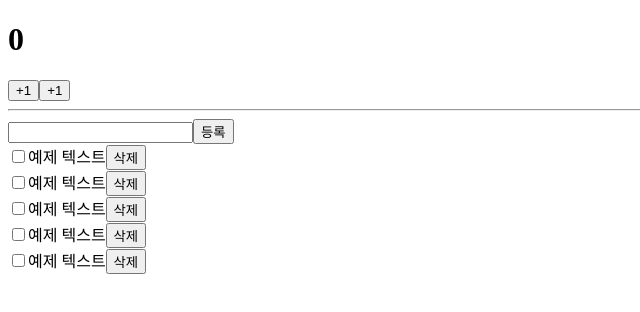
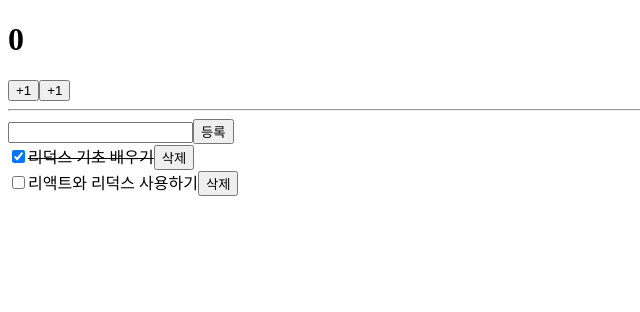
Before and after one commit to junh0328/react-redux-tutorial, a React (Create React App) app: page / in a window 1280 px wide. Shown: the top 312 px of the page, without its empty margins (0-640 px from the left). Built offline with nearby package versions, Linux system fonts and the light colour scheme.

Commit message:
컨테이너 컴포넌트(container/...) 생성 및 App.js에 연결

```diff
--- a/src/App.js
+++ b/src/App.js
@@ -1,13 +1,13 @@
 import React from 'react';
-import Counter from './components/Counter';
-import Todos from './components/Todos';
+import CounterContainer from './containers/CounterContainer';
+import TodosContainer from './containers/TodosContainer';
 
 function App() {
   return (
     <>
-      <Counter number={0} />
+      <CounterContainer />
       <hr />
-      <Todos />
+      <TodosContainer />
     </>
   );
 }
--- a/src/components/Todos.js
+++ b/src/components/Todos.js
@@ -3,9 +3,16 @@
 const TodoItem = ({ todo, onToggle, onRemove }) => {
   return (
     <div>
-      <input type="checkbox" />
-      <span>예제 텍스트</span>
-      <button>삭제</button>
+      <input
+        type="checkbox"
+        onClick={() => onToggle(todo.id)}
+        checked={todo.done}
+        readOnly={true}
+      />
+      <span style={{ textDecoration: todo.done ? 'line-through' : ' none' }}>
+        {todo.text}
+      </span>
+      <button onClick={() => onRemove(todo.id)}>삭제</button>
     </div>
   );
 };
@@ -20,19 +27,25 @@
 }) => {
   const onSubmit = (e) => {
     e.preventDefault();
+    onInsert(input);
+    onChangeInput(''); // 등록 후 인풋 초기화
   };
+  const onChange = (e) => onChangeInput(e.target.value);
   return (
     <div>
       <form onSubmit={onSubmit}>
-        <input />
+        <input value={input} onChange={onChange} />
         <button type="submit">등록</button>
       </form>
       <div>
-        <TodoItem />
-        <TodoItem />
-        <TodoItem />
-        <TodoItem />
-        <TodoItem />
+        {todos.map((todo) => (
+          <TodoItem
+            todo={todo}
+            key={todo.id}
+            onToggle={onToggle}
+            onRemove={onRemove}
+          />
+        ))}
       </div>
     </div>
   );
--- /dev/null
+++ b/src/containers/CounterContainer.js
@@ -0,0 +1,25 @@
+import React from 'react';
+import { connect } from 'react-redux';
+import Counter from '../components/Counter';
+import { increase, decrease } from '../modules/counter';
+
+const CounterContainer = ({ number, increase, decrease }) => {
+  return (
+    <Counter number={number} onIncrease={increase} onDecrease={decrease} />
+  );
+};
+
+const mapStateToProps = (state) => ({
+  number: state.counter.number,
+});
+
+const mapDispatchToProps = (dispatch) => ({
+  increase: () => {
+    dispatch(increase());
+  },
+  decrease: () => {
+    dispatch(decrease());
+  },
+});
+
+export default connect(mapStateToProps, mapDispatchToProps)(CounterContainer);
--- /dev/null
+++ b/src/containers/TodosContainer.js
@@ -0,0 +1,37 @@
+import React from 'react';
+import { connect } from 'react-redux';
+import { changeInput, insert, toggle, remove } from '../modules/todos';
+import Todos from '../components/Todos';
+
+const TodosContainer = ({
+  input,
+  todos,
+  changeInput,
+  insert,
+  toggle,
+  remove,
+}) => {
+  return (
+    <Todos
+      input={input}
+      todos={todos}
+      onChangeInput={changeInput}
+      onInsert={insert}
+      onToggle={toggle}
+      onRemove={remove}
+    />
+  );
+};
+
+export default connect(
+  ({ todos }) => ({
+    input: todos.input,
+    todos: todos.todos,
+  }),
+  {
+    changeInput,
+    insert,
+    toggle,
+    remove,
+  },
+)(TodosContainer);
```
